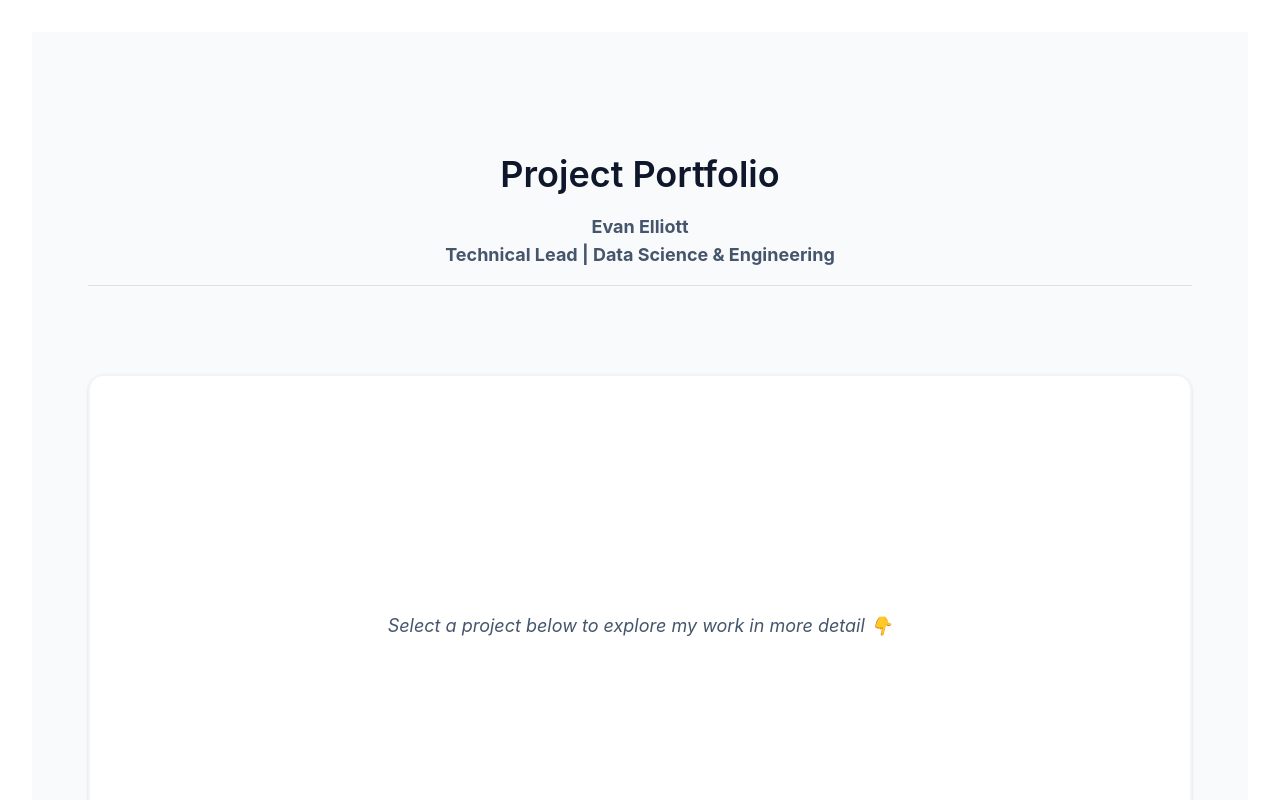
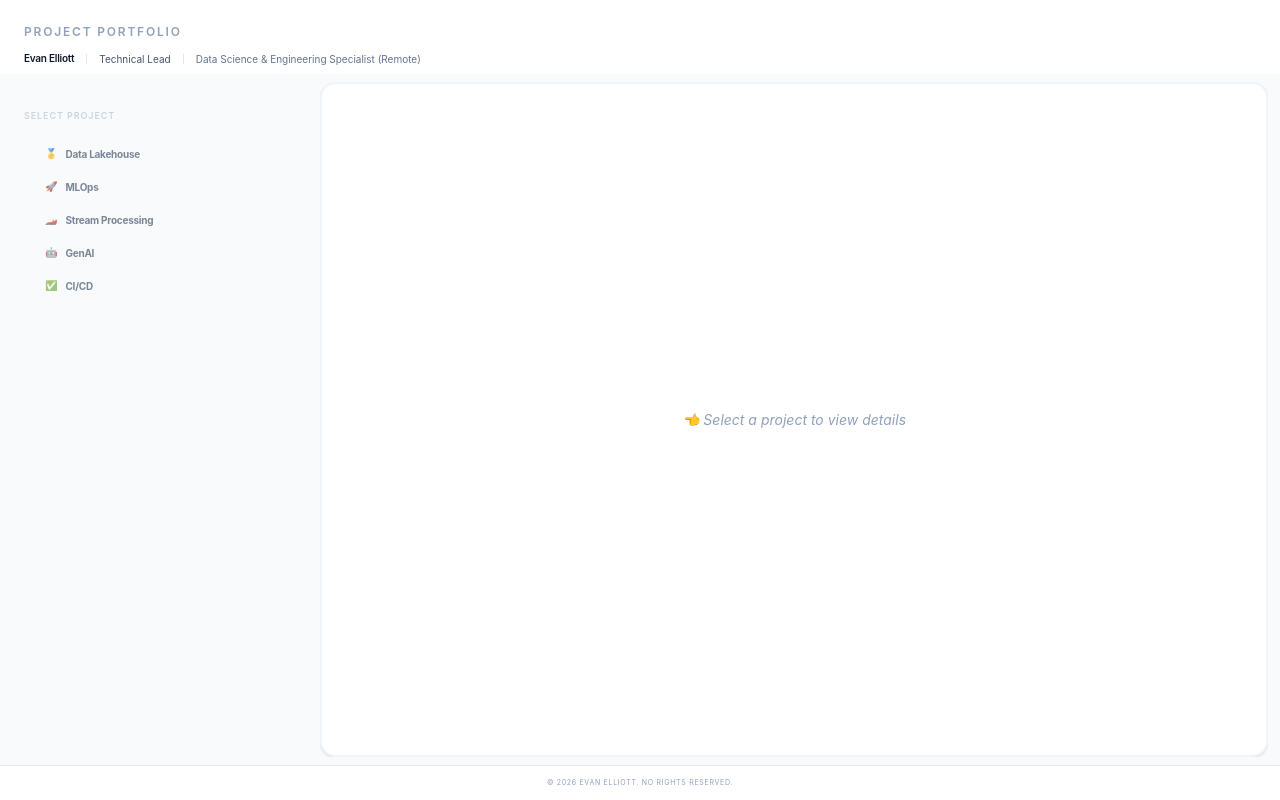
Before and after one commit to evanelliott/portfolio, a Vue app: page / in a window 1280 px wide. Shown: the top 800 px of the page. Built offline with nearby package versions, Linux system fonts and the light colour scheme.

Commit message:
Front-end developments

```diff
--- a/src/App.vue
+++ b/src/App.vue
@@ -1,30 +1,141 @@
 <script setup lang="ts">
-import { RouterView } from 'vue-router'
+import { ref, onMounted, onUnmounted } from 'vue';
+import { RouterView } from 'vue-router';
+import projectsData from '@/../public/data/projects.json';
+import ProjectPane from '@/components/ProjectPane.vue';
+import type { Project } from '@/types/Project';
+
+const projects = ref<Project[]>(projectsData);
+const selectedId = ref<string | null>(null);
+
+const selectProject = (id: string) => {
+  selectedId.value = id;
+};
+
+// 1. Define the media query for portrait orientation
+const portraitQuery = window.matchMedia("(orientation: portrait)");
+const isPortrait = ref(portraitQuery.matches);
+
+// 2. Define a robust handler for orientation changes
+const handleOrientationChange = (event: MediaQueryListEvent | MediaQueryList) => {
+  // We only show the prompt if it's portrait AND on a mobile-sized screen
+  const isSmallScreen = window.innerWidth < 700;
+  isPortrait.value = event.matches && isSmallScreen;
+};
+
+onMounted(() => {
+  // Initial check
+  handleOrientationChange(portraitQuery);
+
+  // Modern browsers use 'change' event on the MediaQueryList
+  // We also keep 'resize' as a fallback for window size changes
+  portraitQuery.addEventListener('change', handleOrientationChange);
+  window.addEventListener('resize', () => handleOrientationChange(portraitQuery));
+});
+
+onUnmounted(() => {
+  portraitQuery.removeEventListener('change', handleOrientationChange);
+  window.removeEventListener('resize', () => handleOrientationChange(portraitQuery));
+});
 </script>
 
 <template>
-  <!-- Main Layout Shell -->
-  <div class="min-h-screen bg-gray-50 text-slate-900">
+  <!-- h-screen + overflow-hidden prevents the browser from ever showing a scrollbar -->
+  <div class="flex flex-col h-screen bg-gray-50 text-slate-900 overflow-hidden">
 
-    <!-- This renders your PortfolioHome.vue or other routes -->
-    <main class="container mx-auto px-4 py-8">
-      <RouterView />
-    </main>
+    <!-- HEADER -->
+    <header class="w-full bg-white shrink-0 z-50">
+      <div class="max-w-7xl mx-auto px-6 flex flex-col justify-start">
+        <h2 class="font-bold uppercase tracking-[0.15em] leading-none pt-0 text-[12px] text-slate-400">
+          Project Portfolio
+        </h2>
+        <div v-if="!isPortrait" class="flex items-center gap-3 -mt-1 pb-2 text-[10px] text-slate-600">
+          <b class="text-slate-900 font-semibold tracking-tight">Evan Elliott</b>
+          <span class="border-l border-slate-200 pl-3 leading-none">Technical Lead</span>
+          <span class="border-l border-slate-200 pl-3 leading-none text-slate-500">
+            Data Science & Engineering Specialist (Remote)
+          </span>
+        </div>
+      </div>
+    </header>
 
-    <!-- Example Footer (optional) -->
-    <footer class="text-center py-8 opacity-50 text-sm">
-      <hr style="border: none; height: 1px; background-color: rgba(0, 0, 0, 0.2);">
-      <i class="fas fa-copyright">&copy; {{ new Date().getFullYear() }} Evan Elliott. No rights reserved.</i>
+    <!-- MAIN CONTENT AREA: No overflow here -->
+    <div class="flex-1 flex max-w-7xl w-full mx-auto px-3 py-2 gap-4 overflow-hidden">
+
+      <!-- PORTRAIT PROMPT -->
+      <div v-if="isPortrait" class="flex-1 flex flex-col items-center justify-center p-10 text-center">
+        <div class="rotate-icon text-5xl mb-6">📱</div>
+        <p class="text-slate-800 font-bold text-lg">Landscape Mode Recommended</p>
+      </div>
+
+      <!-- LANDSCAPE CONTENT -->
+      <template v-else>
+        <!-- SIDEBAR -->
+        <aside class="w-1/4 max-w-70 ml-3 mt-1 shrink-0">
+          <h3 class="text-[9px] font-bold text-slate-300 uppercase tracking-widest mb-2 px-0">
+            Select Project
+          </h3>
+          <nav class="space-y-0">
+            <ProjectPane
+              v-for="project in projects"
+              :key="project.id"
+              :project="project"
+              :is-active="selectedId === project.id"
+              @click="selectProject(project.id)"
+            />
+          </nav>
+        </aside>
+
+        <!-- VIEWPORT: Grows to fill space, but doesn't allow overflow -->
+        <main class="grow min-w-0 overflow-hidden">
+          <RouterView v-slot="{ Component }">
+            <Transition name="page" mode="out-in">
+              <component
+                :is="Component"
+                :selectedId="selectedId"
+                :projects="projects"
+              />
+            </Transition>
+          </RouterView>
+        </main>
+      </template>
+    </div>
+
+    <!-- FOOTER: Always visible at the bottom -->
+    <footer class="w-full bg-white border-t border-slate-200 py-3 px-6 text-center shrink-0">
+      <div class="max-w-7xl mx-auto text-[7px] text-slate-400 tracking-widest uppercase">
+        &copy; {{ new Date().getFullYear() }} Evan Elliott. No rights reserved.
+      </div>
     </footer>
   </div>
 </template>
 
+
+
 <style>
-/* Global transitions or Tailwind 4 Typography overrides can go here */
 #app {
   -webkit-font-smoothing: antialiased;
   -moz-osx-font-smoothing: grayscale;
-  -webkit-text-size-adjust: 100%;
-  text-size-adjust: 100%;
+}
+
+/* Animated Rotation Symbol */
+.rotate-icon {
+  font-size: 4rem;
+  animation: rotate-device 2s ease-in-out infinite;
+}
+
+@keyframes rotate-device {
+  0% { transform: rotate(0deg); }
+  30% { transform: rotate(-90deg); }
+  60% { transform: rotate(-90deg); }
+  100% { transform: rotate(0deg); }
+}
+
+.fade-enter-active, .fade-leave-active {
+  transition: opacity 0.3s ease, transform 0.3s ease;
+}
+.fade-enter-from, .fade-leave-to {
+  opacity: 0;
+  transform: translateY(10px);
 }
 </style>
--- a/src/assets/main.css
+++ b/src/assets/main.css
@@ -23,7 +23,7 @@ body {
   color: var(--text-primary);
   background-color: var(--bg-default);
   margin: 0;
-  padding: 2rem;
+  padding: 0rem;
   -webkit-font-smoothing: antialiased;
 }
 
--- a/src/components/ProjectPane.vue
+++ b/src/components/ProjectPane.vue
@@ -2,17 +2,16 @@
 import type { Project } from '@/types/Project';
 
 /**
- * ProjectPane represents a single 'tile' in the 5-pane grid.
- * It displays high-level metadata and acts as the trigger for the main view.
+ * ProjectPane represents a single 'tile' in the sidebar.
  */
 interface Props {
   project: Project;
-  isActive: boolean; // Managed by PortfolioHome.vue
+  isActive: boolean; // Passed from App.vue
 }
 
 defineProps<Props>();
 
-// Define the click event to notify the parent
+// Define the click event to notify the parent (App.vue)
 defineEmits<{
   (e: 'click'): void;
 }>();
@@ -23,49 +22,52 @@ defineEmits<{
     @click="$emit('click')"
     type="button"
     :aria-selected="isActive"
-    class="relative flex-1 w-full text-left transition-all duration-300 ease-out group"
+    class="relative w-full text-left transition-all duration-200 ease-out group"
     :class="[
       isActive
-        ? 'scale-105 z-10'
-        : 'hover:translate-y-[-4px] opacity-70 hover:opacity-100'
+        ? 'translate-x-1'
+        : 'opacity-70 hover:opacity-100'
     ]"
->
+  >
+    <!-- Selection Indicator: Vertical bar that appears when active -->
+    <div
+      v-if="isActive"
+      class="absolute left-0 top-0 bottom-0 w-1 bg-indigo-500 rounded-full"
+    ></div>
+
     <!-- Card Container -->
     <div
-      class="h-full p-5 rounded-2xl border-2 transition-colors"
+      class="h-full p-2 rounded-xl border transition-all"
       :class="[
         isActive
-          ? 'bg-white border-indigo-500 shadow-xl'
-          : 'bg-slate-50 border-transparent hover:border-slate-200 shadow-sm'
+          ? 'bg-white border-indigo-100 shadow-sm ml-3'
+          : 'bg-transparent border-transparent hover:bg-slate-100 ml-3'
       ]"
     >
-      <!-- Project ID / Name / Emoji -->
-      <span
-        class="text-xs font-mono font-bold tracking-widest uppercase mb-2 block"
-        :class="isActive ? 'text-indigo-600' : 'text-slate-400'"
-      >
-        Project #{{ project.id }}: <b>{{ project.name }}</b> {{ project.emoji }}
-      </span>
-
-      <!-- Active Indicator Arrow -->
-      <div
-        v-if="isActive"
-        class="absolute -bottom-2 left-1/2 -translate-x-1/2 w-4 h-4 bg-indigo-500 rotate-45"
-      ></div>
+      <!-- Project Emoji & Name -->
+      <div class="flex items-center gap-2">
+        <span class="text-[10px]">{{ project.emoji }}</span>
+        <span
+          class="text-[10px] font-bold tracking-tight block leading-tight"
+          :class="isActive ? 'text-indigo-600' : 'text-slate-600'"
+        >
+          {{ project.name }}
+        </span>
+      </div>
     </div>
   </button>
 </template>
 
 <style scoped>
-/* Ensure the line-clamp works for the value proposition */
+/* Ensure smooth movement when selected */
+button {
+  outline: none;
+}
+
 .line-clamp-2 {
   display: -webkit-box;
   -webkit-line-clamp: 2;
   -webkit-box-orient: vertical;
   overflow: hidden;
 }
-/* Smooth tooltip transition */
-.group:hover .group-hover\:opacity-100 {
-  transition-delay: 100ms;
-}
 </style>
--- a/src/views/PortfolioHome.vue
+++ b/src/views/PortfolioHome.vue
@@ -1,109 +1,63 @@
 <script setup lang="ts">
-import { ref, computed } from 'vue';
+import { computed } from 'vue';
 import type { Project } from '@/types/Project';
-import projectsData from '@/../public/data/projects.json';
-import ProjectPane from '@/components/ProjectPane.vue';
 import MarkdownView from '@/components/MarkdownView.vue';
 
-// 1. Data State: Your 5 projects
-const projects = ref<Project[]>(projectsData);
+// 1. Accept state from App.vue via props
+const props = defineProps<{
+  selectedId: string | null;
+  projects: Project[];
+}>();
 
-// 2. Selection State
-const selectedId = ref<string | null>(null);
-
+// 2. Find the project data based on the ID passed down
 const activeProject = computed(() =>
-  projects.value.find(p => p.id === selectedId.value) || null
+  props.projects.find(p => p.id === props.selectedId) || null
 );
-
-const selectProject = (id: string) => {
-  selectedId.value = id;
-};
 </script>
 
 <template>
-  <main class="max-w-6xl mx-auto p-6 space-y-12">
+  <!-- h-full ensures this matches the main viewport height -->
+  <section class="border-2 border-slate-100 rounded-2xl bg-white shadow-sm overflow-hidden h-full">
+    <div v-if="activeProject" class="flex flex-col md:flex-row h-full">
 
-    <!-- Preamble Section -->
-    <header class="text-center space-y-4 py-10">
-      <h2 class="text-4xl font-bold text-slate-900">Project Portfolio</h2>
-      <p class="text-lg text-slate-600 max-w-2xl mx-auto">
-        <b>Evan Elliott</b>
-        <br>
-        <b>Technical Lead | Data Science & Engineering</b>
-      </p>
-      <hr style="border: none; height: 1px; background-color: rgba(0, 0, 0, 0.1);">
-    </header>
+      <!-- Text Area: This is where the scrollbar lives IF text is too long -->
 
-    <!-- The Reactive Content Box -->
-    <section class="border-2 border-slate-100 rounded-2xl bg-white shadow-sm overflow-hidden min-h-[500px]">
-      <Transition name="fade" mode="out-in">
+      <div class="flex-1 overflow-y-auto p-8 md:p-12 prose prose-slate prose-sm max-w-none custom-scrollbar scroll-pt-0">
+        <MarkdownView :project="activeProject" />
+      </div>
 
-        <!-- State: Project Selected -->
-        <div v-if="activeProject" :key="activeProject.id" class="flex flex-col md:flex-row h-full">
-        </div>
+    </div>
 
-        <!-- State: Default/Empty -->
-        <div v-else class="flex items-center justify-center h-[500px] text-slate-400 italic">
-          <div class="text-center">
-            <p class="text-lg text-slate-600 max-w-2xl mx-auto">
-              Select a project below to explore my work in more detail 👇
-            </p>
-          </div>
-        </div>
-
-      </Transition>
-    </section>
-
-    <!-- Project Selection Grid (The 5 Panes) -->
-    <section class="grid grid-cols-1 md:grid-cols-5 gap-4">
-      <ProjectPane
-        v-for="project in projects"
-        :key="project.id"
-        :project="project"
-        :is-active="selectedId === project.id"
-        @click="selectProject(project.id)"
-      />
-    </section>
-
-    <!-- The Reactive Content Box -->
-    <section class="border-2 border-slate-100 rounded-2xl bg-white shadow-sm overflow-hidden min-h-[500px]">
-      <Transition name="fade" mode="out-in">
-
-        <!-- State: Project Selected -->
-        <div v-if="activeProject" :key="activeProject.id" class="flex flex-col md:flex-row h-full">
-          <hr style="border: none; height: 1px; background-color: rgba(0, 0, 0, 0.1);">
-          <!-- Animation Column -->
-          <div class="md:w-1/2 p-6 bg-slate-50">
-             <!-- <ProjectDemo :demoUrl="activeProject.mainAnimation" :title="activeProject.name" /> -->
-          </div>
-
-          <!-- Markdown Column (Scrollable) -->
-          <div class="md:w-1/2 p-8 overflow-y-auto max-h-[600px] prose prose-slate">
-            <MarkdownView :project="activeProject" />
-          </div>
-        </div>
-
-        <!-- State: Default/Empty -->
-        <div v-else class="flex items-center justify-center h-[500px] text-slate-400 italic">
-          <div class="text-center">
-            <br>
-          </div>
-        </div>
-
-      </Transition>
-    </section>
-  </main>
+    <!-- Empty State -->
+    <div v-else class="flex items-center justify-center h-full text-slate-400 italic">
+      👈 Select a project to view details
+    </div>
+  </section>
 </template>
 
+
 <style scoped>
-.fade-enter-active,
-.fade-leave-active {
-  transition: opacity 0.3s ease, transform 0.3s ease;
+/* Scoped transition for content swapping */
+.fade-content-enter-active,
+.fade-content-leave-active {
+  transition: opacity 0.2s ease, transform 0.2s ease;
+}
+.fade-content-enter-from,
+.fade-content-leave-to {
+  opacity: 0;
+  transform: translateY(4px);
 }
 
-.fade-enter-from,
-.fade-leave-to {
-  opacity: 0;
-  transform: translateY(10px);
+/* Ensure the prose (Markdown) takes up available space */
+.prose :where(h1, h2, h3, h4) {
+  position: sticky;
+  top: -2rem; /* Matches the top padding of your container */
+  background-color: white; /* Prevents text from overlapping behind the header */
+  z-index: 100;
+  padding-top: 0.5rem;
+  padding-bottom: 0.5rem;
+  margin-top: 4rem;
+  border-bottom: 1px solid #f1f5f9; /* Optional: adds a subtle line when stuck */
 }
+
 </style>
```
Also changed, not shown: src/components/MarkdownView.vue (+95 -85 lines).
